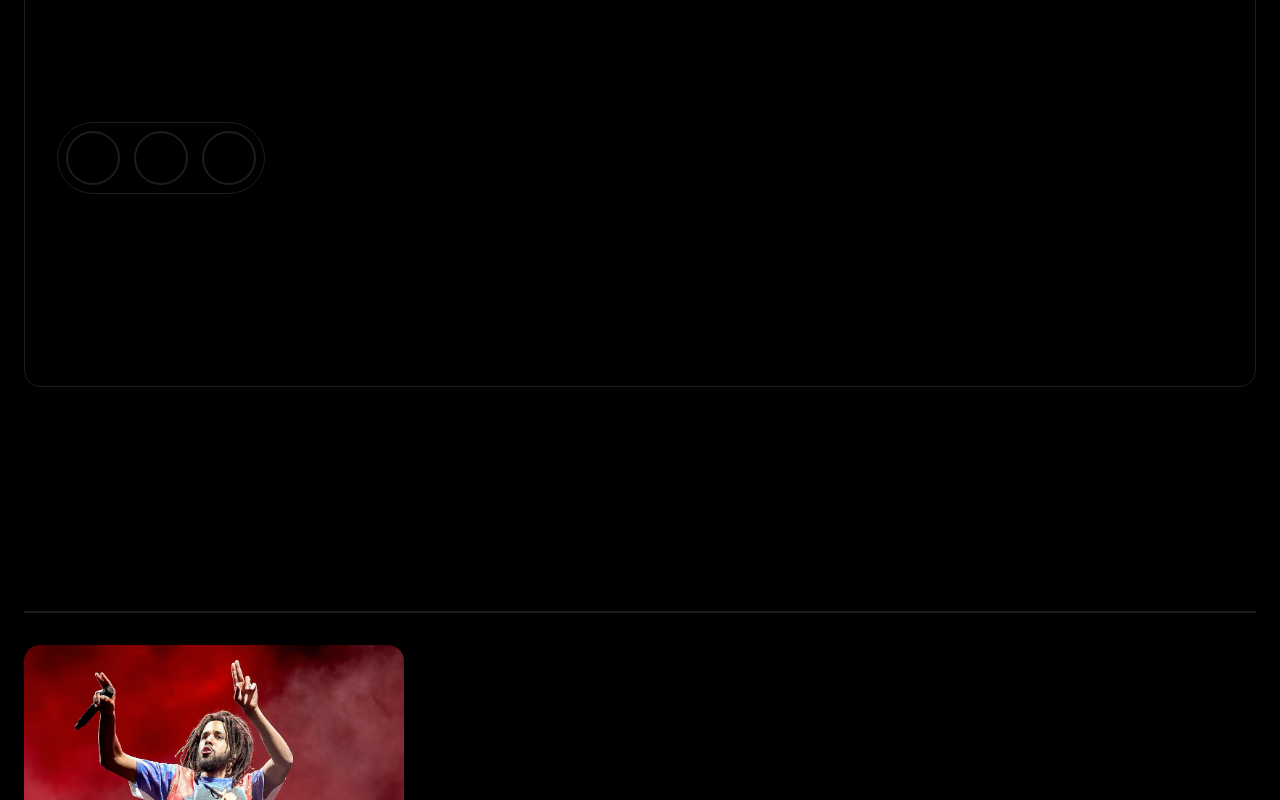
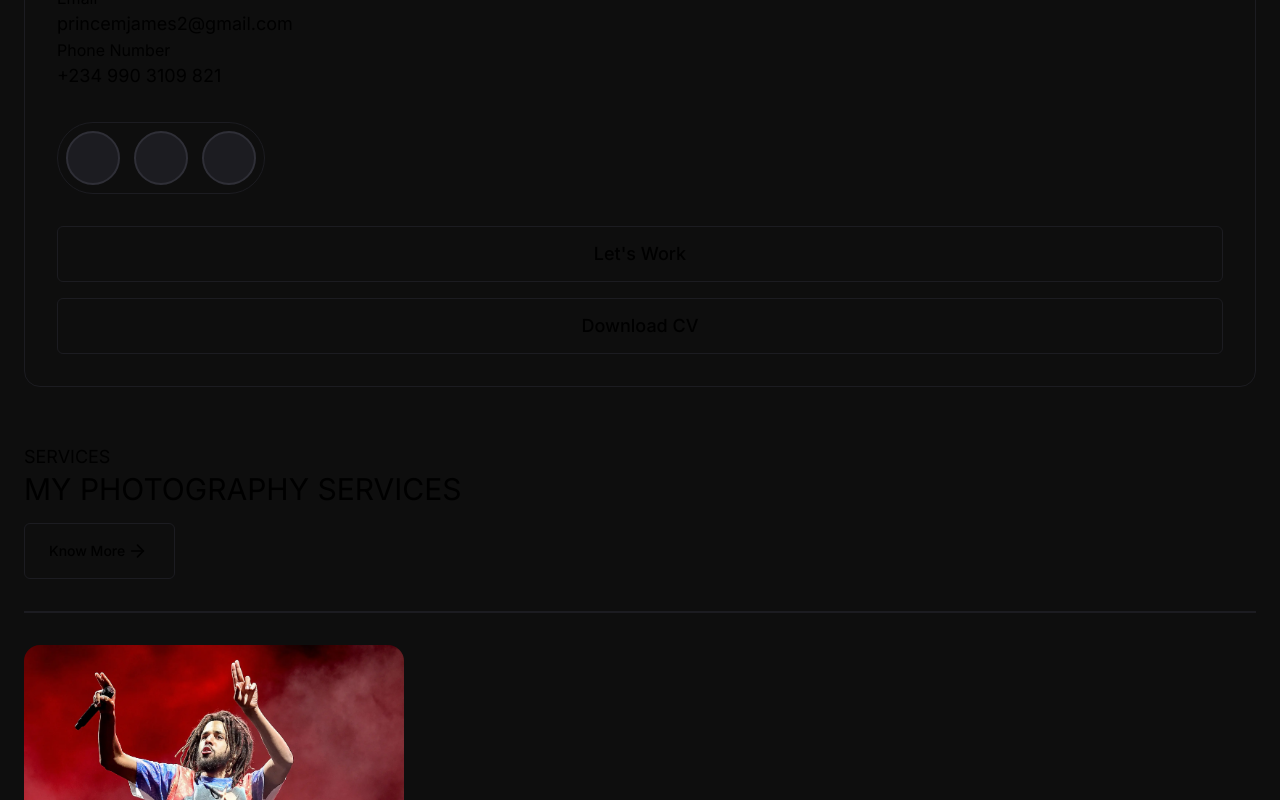
Before and after one commit to theHoracle/Photography-portfolio, a Next.js app: page / in a window 1280 px wide. Shown: the part 1620-2420 px from the top of the page. Built offline with nearby package versions, Linux system fonts and the light colour scheme.

Commit message:
revamped color scheme

```diff
--- a/app/components/AboutCard.tsx
+++ b/app/components/AboutCard.tsx
@@ -18,7 +18,7 @@ const AboutCard = () => {
         />
       </div>
 
-      <div className="my-6 all-border border-color p-8 rounded-2xl">
+      <div className="my-6 all-border border-border-primary p-8 rounded-2xl">
         <div className=" mb-8">
           <h4>Introduction</h4>
           <Paragraph className="text-justify">
--- a/app/components/Footer.tsx
+++ b/app/components/Footer.tsx
@@ -1,7 +1,9 @@
 const Footer = () => {
   return (
     <footer className="mt-8 mx-6">
-      <h1 className="text-7xl text-border-color text-right">PHOTOG</h1>
+      <h1 className="text-7xl text-border-primary font-bold text-right mt-80">
+        PHOTOG
+      </h1>
     </footer>
   );
 };
--- a/app/components/Navbar.tsx
+++ b/app/components/Navbar.tsx
@@ -3,9 +3,9 @@
 const Navbar = () => {
   return (
     <div className="w-full h-1/6">
-      <div className="h-full mt-[-3px] mx-6 all-border border-color flex justify-between items-end">
+      <div className="h-full mt-[-3px] mx-6 all-border border-border-primary flex justify-between items-end">
         <div className="p-8">Our Logo</div>
-        <div className="border-t border-l border-color rounded-tl-3xl p-8">
+        <div className="border-t border-l border-border-primary rounded-tl-3xl p-8">
           ham
         </div>
       </div>
--- a/app/components/ui/Button.tsx
+++ b/app/components/ui/Button.tsx
@@ -11,7 +11,7 @@ export const buttonVariants = cva(
         default:
           "bg-slate-900 text-white hover:bg-slate-800 dark:bg-slate-200 dark:text-slate-900 dark:hover:bg-slate-100",
         outline:
-          "bg-gray-900 hover:bg-slate-900 border border-slate-800 hover:bg-slate-10 ",
+          "bg-gray-900 hover:bg-slate-900 border border-color hover:bg-slate-10 ",
         ghost:
           "bg-transparent hover:bg-slate-100 dark:hover:bg-slate-800 dark:text-slate-400 data-[state=open]:bg-transparent dark:data-[state=open]:bg-transparent",
         link: "bg-transparent dark:bg-transparent underline-offset-4 hover:underline text-slate-900 dark:text-slate-100 hover:bg-transparent dark:hover:bg-transparent",
--- a/app/components/ui/LeftRightButton.tsx
+++ b/app/components/ui/LeftRightButton.tsx
@@ -2,11 +2,11 @@ import { ChevronLeft, ChevronRight } from "lucide-react";
 
 const LeftRightButton = () => {
   return (
-    <div className="border-2 border-color rounded-full mx-auto my-10 flex  max-w-36 items-center justify-between p-2">
-      <div className="border border-slate-100/10 rounded-full bg-[rgb(28,28,33)] p-2">
+    <div className="border-2 border-border-primary rounded-full mx-auto my-10 flex  max-w-36 items-center justify-between p-2">
+      <div className="border border-border-secondary rounded-full bg-[rgb(28,28,33)] p-2">
         <ChevronLeft height={35} width={35} />
       </div>
-      <div className="border border-slate-100/10 rounded-full bg-[rgb(28,28,33)] p-2">
+      <div className="border border-border-secondary rounded-full bg-[rgb(28,28,33)] p-2">
         <ChevronRight height={35} width={35} />
       </div>
     </div>
--- a/app/components/ui/ReviewCard.tsx
+++ b/app/components/ui/ReviewCard.tsx
@@ -3,20 +3,22 @@ import Paragraph from "./Paragraph";
 import SocialIcons from "./SocialIcons";
 
 const ReviewCard = () => {
-  const starAmout = [0, 1, 2, 3, 4];
+  const starAmount = [0, 1, 2, 3, 4];
   return (
-    <div className="border-2 border-color rounded-2xl p-6 my-10">
+    <div className="border-2 border-border-primary  rounded-2xl px-4 py-6 my-10 overflow-hidden relative">
+      <div className="w-full h-full rounded-2xl rotate-[35deg] translate-x-48 -translate-y-1/3 bg-border-primary/45 absolute -z-20"></div>
+      <div className="w-full h-full rounded-2xl rotate-[35deg] -translate-x-48 translate-y-1/3 bg-border-primary/45 absolute -z-20"></div>
       <div className="flex items-center justify-between">
         <div className="flex-grow-[2]">
           <h4 className="text-xl">John Doe</h4>
           <Paragraph className="text-slate-600">Nigeria, Lagos</Paragraph>
         </div>
-        <SocialIcons />
+        <SocialIcons small />
       </div>
       <div>
         <div className="flex items-center justify-start gap-1 py-5">
-          {starAmout.map((star, Key) => {
-            return <Star color="gold" />;
+          {starAmount.map((star, index) => {
+            return <Star color="gold" key={index} />;
           })}
         </div>
         <Paragraph className="text-xl">
--- a/app/components/ui/SocialIcons.tsx
+++ b/app/components/ui/SocialIcons.tsx
@@ -1,19 +1,30 @@
 import { SocialIcon } from "react-social-icons";
 
-const SocialIcons = () => {
+type Props = {
+  small?: boolean;
+};
+
+const SocialIcons = (props: Props) => {
+  const { small } = props;
+  const smallIcon = small ? "scale-90 overflow-hidden" : " ";
+  const smallPad = small ? "p-1" : "p-2";
   return (
-    <div className="all-border border-color flex items-center justify-between rounded-full p-2 w-3/5 max-w-52">
-      <div className="border-2 border-color bg-gray-900 hover:bg-slate-900 rounded-full">
-        <SocialIcon
-          className="text-sm"
-          bgColor="transparent"
-          url="www.facebook.com"
-        />
+    <div
+      className={`all-border border-border-primary bg-background-color flex items-center justify-between rounded-full ${smallPad} max-w-52`}
+    >
+      <div
+        className={`border-2 border-border-secondary bg-border-primary hover:bg-slate-900 rounded-full ${smallIcon}`}
+      >
+        <SocialIcon bgColor="transparent" url="www.facebook.com" />
       </div>
-      <div className="border-2 border-color bg-gray-900 hover:bg-slate-900 rounded-full">
+      <div
+        className={`border-2 border-border-secondary bg-border-primary hover:bg-slate-900 rounded-full ${smallIcon}`}
+      >
         <SocialIcon bgColor="transparent" url="www.x.com" />
       </div>
-      <div className="border-2 border-color bg-gray-900 hover:bg-slate-900 rounded-full">
+      <div
+        className={`border-2 bg-border-primary border-border-secondary hover:bg-slate-900 rounded-full ${smallIcon}`}
+      >
         <SocialIcon bgColor="transparent" url="www.instagram.com" />
       </div>
     </div>
--- a/app/globals.css
+++ b/app/globals.css
@@ -18,7 +18,7 @@
 
 body {
   color: rgb(var(--foreground-rgb));
-  background-color: rgb(0, 0, 0);
+  background-color: #0e0e0e;
   font-family: "raleway";
 }
 
--- a/tailwind.config.ts
+++ b/tailwind.config.ts
@@ -15,7 +15,9 @@ const config: Config = {
       },
     },
     colors: {
-      "border-color": "rgb(28, 28, 33)",
+      "background-color": "#0e0e0e",
+      "border-primary": "rgb(28, 28, 33)",
+      "border-secondary": "rgb(47, 47, 55)",
     },
   },
   plugins: [],
```
